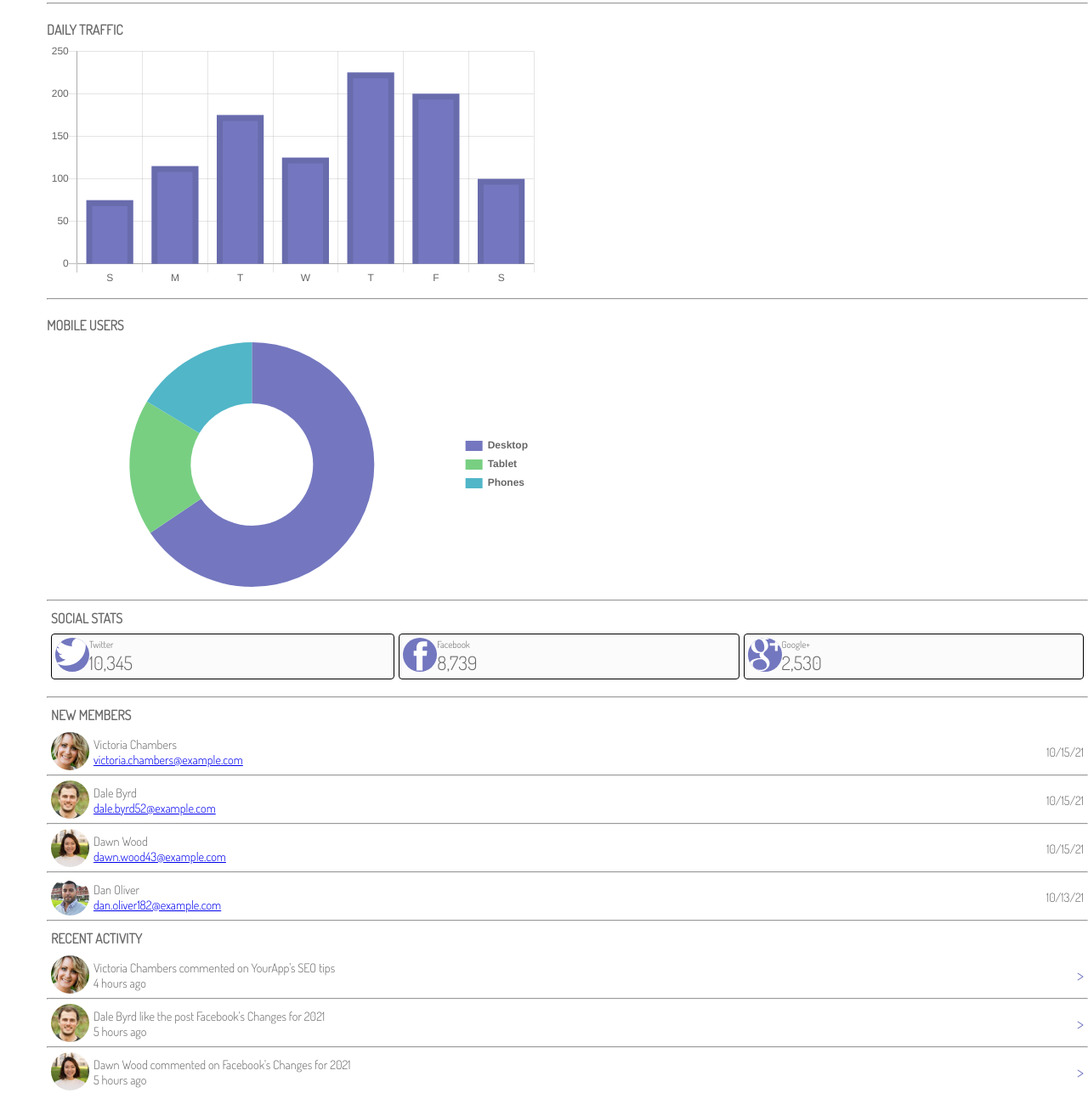
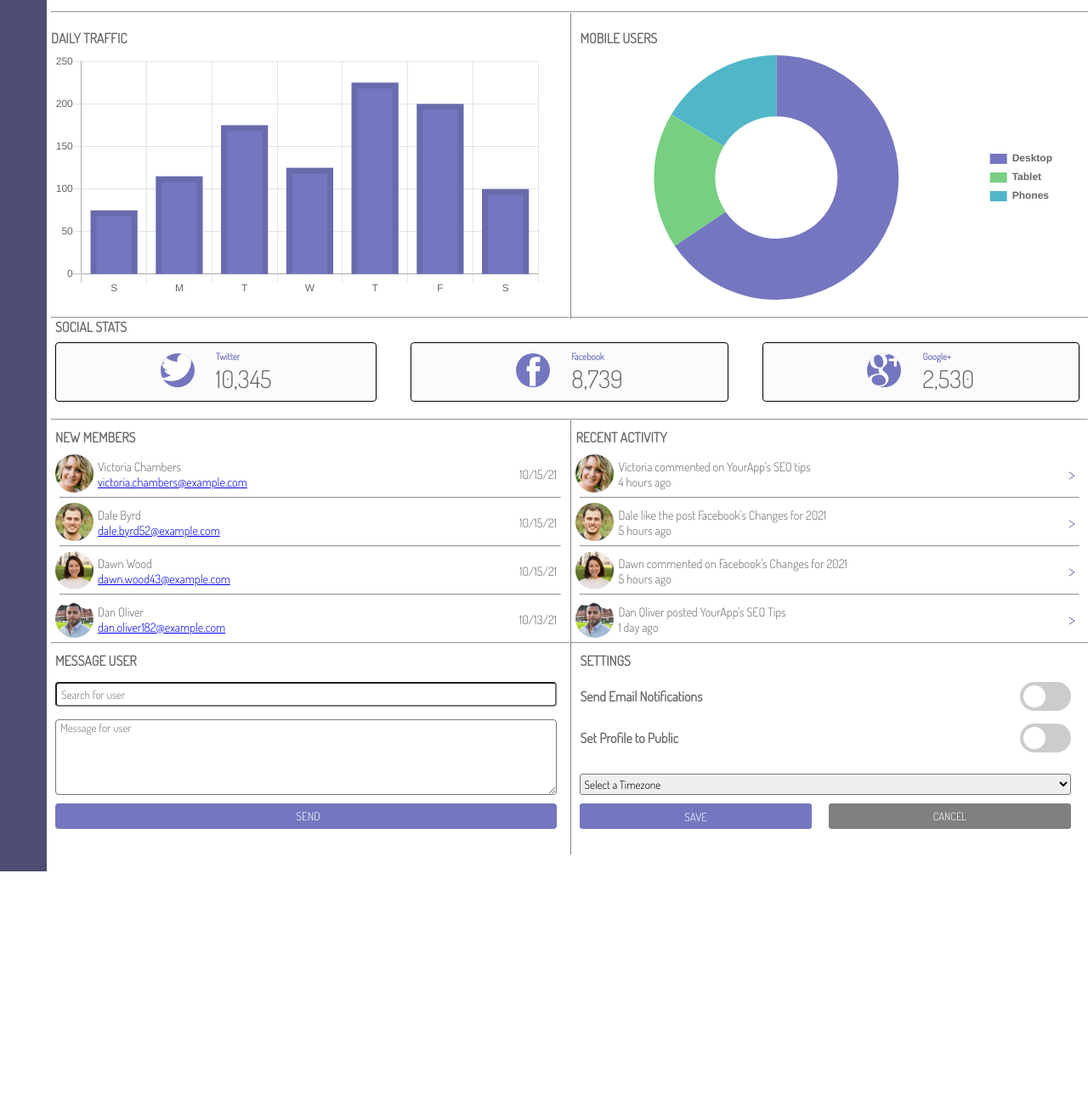
Before and after one commit to Santalome/Seventh-Project2, a plain HTML site: page index.html in a window 1280 px wide. Shown: the part 505-1792 px from the top of the page at 85% size. After the commit the page ends 1531 px from the top, so only its background shows below. Drawn offline with nearby package versions, Linux system fonts and the light colour scheme.

Commit message:
768px media querie ready

```diff
--- a/css/styles.css
+++ b/css/styles.css
@@ -464,14 +464,25 @@ input:checked + .slider:before {
 @media (min-width: 768px){
     .grid-container{
         grid-template-columns: 55px 1fr;
+        grid-template-rows: 70px 1fr;
         grid-template-areas:
             "header header"
             "navigation main";
     }
 
     .header{
-        padding-left: 30px;
-        padding-right: 30px;
+        padding-left: 10px;
+        padding-right: 10px;
+    }
+
+    .notification-menu svg{
+        margin-right: 10px;
+        padding-right: 10px;
+    }
+
+    .notification-menu img{
+        width: 30px;
+        margin-right: 10px;
     }
 
     .main{
@@ -503,10 +514,177 @@ input:checked + .slider:before {
         width: 45vw;
     }
 
+    .input-header{
+        width: 300px;
+    }
+    .main-header-search{
+        padding-left: 280px;
+    }
+
     .navigation-bar{
         display: flex;
         flex-direction: column;
         justify-content: flex-start;
+        align-items: center;
         height: 100%;
     }
+
+    .navigation-bar a{
+        margin-top: 20px;
+    }
+
+    .main-content{
+        padding-left: 5px;
+    }
+
+    .alert-banner{
+        margin-right: 10px;
+        padding-right: 10px;
+        padding-left: 10px;
+    }
+
+    .traffic{
+        margin: 0;
+    }
+
+    .widget-container-full{
+        margin-bottom: 20px;
+    }
+
+    .traffic-nav li{
+        margin-right: 20px;
+    }
+
+    .traffic-nav:last-child{
+        margin-right: 10px;
+    }
+
+    .daily{
+        width: 50%;
+        float: left;
+        margin: 0;
+    }
+
+    .mobile-content{
+        margin-bottom: 0px;
+    }
+
+    .widget-container-half{
+        margin-bottom: 20px;
+    }
+
+    .daily-content h3{
+        margin-bottom: 10px;
+    }
+
+
+    .mobile{
+        width: 49.8%;
+        float: right;
+        border-left: 1px solid gray;
+    }
+
+    .mobile h3{
+        margin-left: 10px;
+    }
+
+    .social-wrapper{
+        align-items: center;
+        height: 60px;
+        justify-content: center;
+        margin-left: 10px;
+        margin-right: 10px;
+    }
+
+    .col1{
+        margin-left: 5px;
+    }
+
+    .col1,
+    .col2{
+        margin-right: 30px;
+    }
+
+    .social-name{
+        color: rgb(115, 119, 191);
+        font-weight: bold;
+    }
+
+    .social-number{
+        font-size: 1.8em;
+    }
+
+    .social-text{
+        margin-left: 25px;
+    }
+
+    .members{
+        width: 50%;
+        float: left;
+    }
+
+    .activity{
+        width: 49.8%;
+        float: right;
+        border-left: 1px solid gray;
+    }
+
+    .date{
+        margin-right: 15px;
+    }
+
+    .arrow{
+        margin-right: 15px;
+    }
+
+    .line-margin{
+        margin-left: 10px;
+        margin-right: 10px;
+    }
+
+    .message{
+        float: left;
+        width: 50%;
+        margin-left: 0px;
+        margin-right: 0px;
+    }
+
+    .message h3{
+        margin-left: 5px;
+    }
+
+    #userField{
+        margin-top: 15px;
+    }
+
+    .form-area{
+        margin-top: 15px;
+        height: 86.5px;
+    }
+
+    .widget-container{
+        margin-left: 5px;
+        margin-right: 15px;
+    }
+
+    .settings h3{
+        margin-left: 10px;
+    }
+
+    .settings-order{
+        margin-left: 10px;
+        margin-right: 15px;
+    }
+
+    .settings{
+        float: right;
+        width: 49.8%;
+        margin-left: 0px;
+        border-left: 1px solid gray;
+    }
+
+    .settings-button{
+        margin: 0px;
+        margin-top: 10px;
+    }
 }
--- a/index.html
+++ b/index.html
@@ -68,18 +68,18 @@
             <div class="widget-container-full">
                 <canvas id="traffic-chart"></canvas>
             </div>
+            <hr class="traffic-line">
         </section>
 
         <section class="daily">
-            <hr>
             <div class="widget-container-half daily-content">
                 <h3>Daily Traffic</h3>
                 <canvas id="daily-chart"></canvas>
             </div>
+            <hr>
         </section>
 
         <section class="mobile">
-            <hr>
             <div class="widget-container-half mobile-content">
                 <h3>Mobile Users</h3>
                 <canvas id="mobile-chart"></canvas>
@@ -87,7 +87,7 @@
             <hr>
         </section>
 
-        <h3 class="social-title">Social Stats</h3>
+        <h3 class="social-title clearfix">Social Stats</h3>
         <div class="social-container">
 
             <div class="social-wrapper col1">
@@ -207,7 +207,7 @@
             <div class="activity-container">
                 <img src="images/member-1.jpg" class="profile-image">
                 <div class="members-text">
-                    <p>Victoria Chambers commented on YourApp's SEO tips</p>
+                    <p>Victoria commented on YourApp's SEO tips</p>
                     <p>4 hours ago</p>
                 </div>
                 <p class="arrow">></p>
@@ -216,7 +216,7 @@
             <div class="activity-container">
                 <img src="images/member-2.jpg" class="profile-image">
                 <div class="members-text">
-                    <p>Dale Byrd like the post Facebook's Changes for 2021</p>
+                    <p>Dale like the post Facebook's Changes for 2021</p>
                     <p>5 hours ago</p>
                 </div>
                 <p class="arrow">></p>
@@ -225,7 +225,7 @@
             <div class="activity-container">
                 <img src="images/member-3.jpg" class="profile-image">
                 <div class="members-text">
-                    <p>Dawn Wood commented on Facebook's Changes for 2021</p>
+                    <p>Dawn commented on Facebook's Changes for 2021</p>
                     <p>5 hours ago</p>
                 </div>
                 <p class="arrow">></p>
@@ -242,7 +242,7 @@
             <hr>
         </section>
 
-        <section class="message">
+        <section class="message clearfix">
             <h3>Message User</h3>
 
             <form class="widget-container">
@@ -251,12 +251,11 @@
                 <button class="button-primary" id="send">Send</button>
             </form>
         </section>
-        <hr>
 
         <section class="settings">
             <h3>Settings</h3>
 
-            <div class="switch-section">
+            <div class="switch-section settings-order">
                 <h4 class="switch-title">Send Email Notifications</h4>
                 <label class="switch">
                     <input type="checkbox">
@@ -264,14 +263,14 @@
                 </label>
             </div>
 
-            <div class="switch-section">
+            <div class="switch-section settings-order">
                 <h4 class="switch-title">Set Profile to Public</h4>
                 <label class="switch">
                     <input type="checkbox">
                     <span class="slider round"></span>
                 </label>
             </div>
-            <div class="options">
+            <div class="options settings-order">
                 <select class="form-time">
                     <option disabled selected>Select a Timezone</option>
                     <option>Eastern</option>
@@ -280,7 +279,7 @@
                     <option>Pacific</option>
                 </select>
 
-                <div class="settings-button">
+                <div class="settings-button settings-order">
                     <button class="second-button" id="save">Save</button>
                     <button class="button-disabled" id="cancel">Cancel</button>
                 </div>
```
